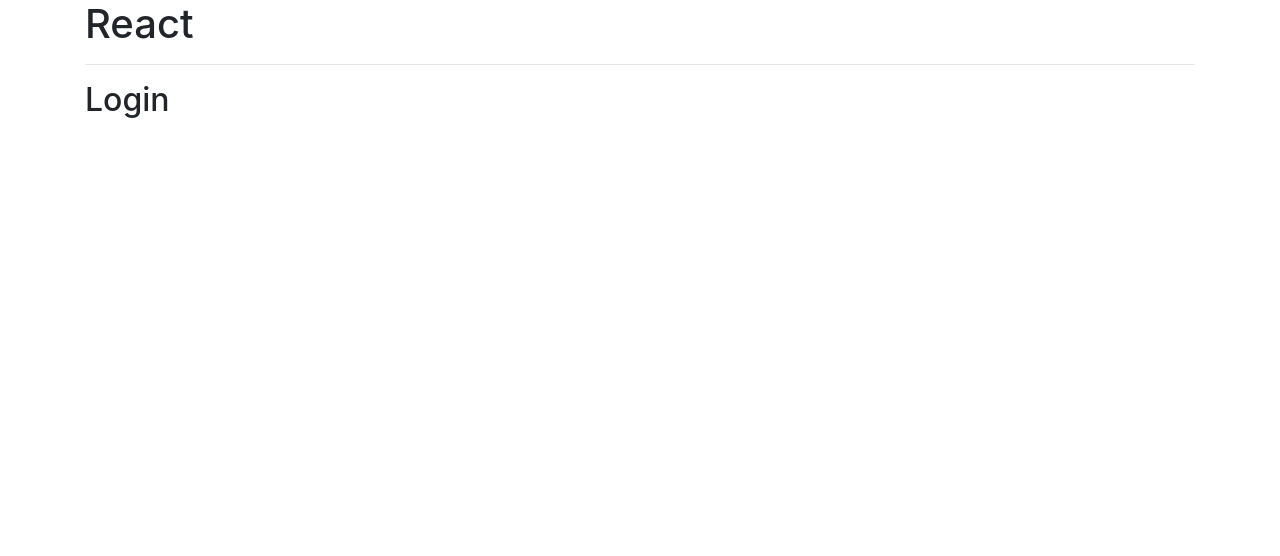
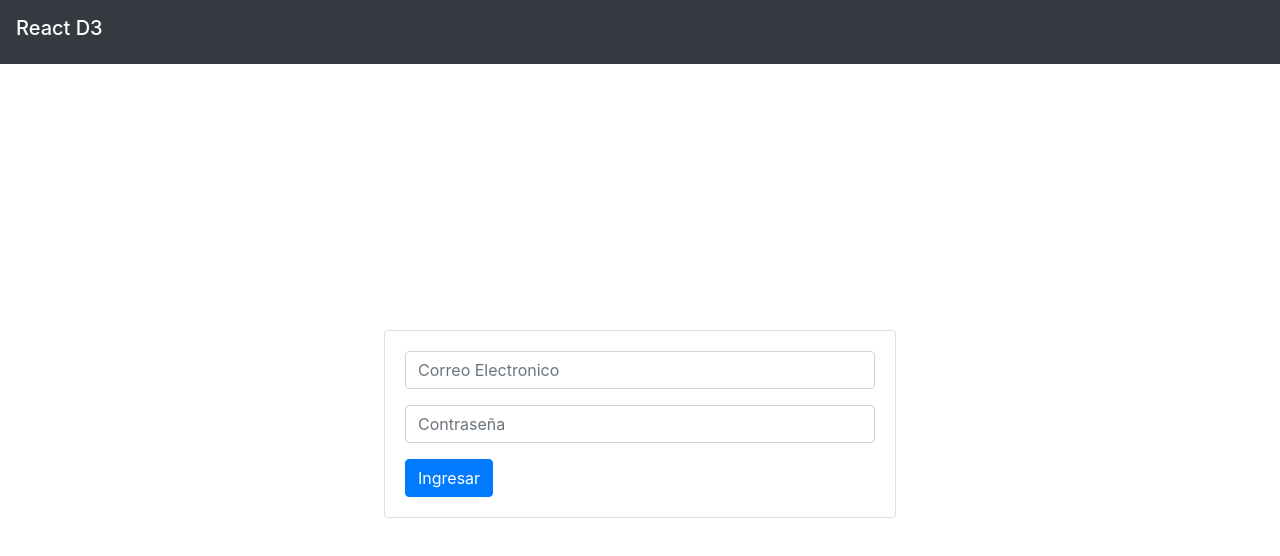
Before and after one commit to MirEnovi/D3jsTest, a React (Create React App) app: page / in a window 1280 px wide. Shown: the top 556 px of the page. Built offline with nearby package versions, Linux system fonts and the light colour scheme.

Commit message:
add navegation

```diff
--- a/src/App.js
+++ b/src/App.js
@@ -3,30 +3,34 @@
     BrowserRouter as Router,
     Switch,
     Route,
-    // Link
+    Redirect
 } from "react-router-dom"
 import NavbarComponent from './components/Navbar';
+import Login from './routes/Login.jsx';
+import Dashboard from './routes/Dashboard';
+
+// CSS
+import './css/app.css'
 
 function App() {
+
+
     return (
         <Router>
-            <div className="container">
-                < NavbarComponent / >
-                <hr />
+            <div className= "container-fluid px-0 style-container" >
+            userLogin = false
+                < NavbarComponent/>
                 <Switch>
                     <Route path="/" exact>
-                        <h2>
-                            Login
-                        </h2>
+                        { localStorage.getItem('token') ? <Redirect to="/dashboard"/> : <Login />}
                     </Route>
                 </Switch>
                 <Switch>
                     <Route path="/dashboard">
-                        <h2>
-                            Dashboard
-                        </h2>
+                        {  localStorage.getItem('token') ? <Dashboard/> : <Redirect to="/"/> }
                     </Route>
                 </Switch>
+
             </div>
         </Router>
     );
--- a/src/components/Navbar.jsx
+++ b/src/components/Navbar.jsx
@@ -1,10 +1,36 @@
-import React from 'react'
+import React, {Fragment, useState, useEffect} from 'react'
+import { useHistory } from "react-router-dom";
+
 
 const Navbar = () => {
+    const history = useHistory();
+    const [userToken, setUsertoken] = useState(null)
+
+    useEffect(() => {
+        let token = JSON.parse(localStorage.getItem('token'))
+        console.log(token);
+        if (token) {
+            setUsertoken({
+                token
+            })
+        }
+    }, []);
+
+    const logout = () => {
+        localStorage.clear();
+        setUsertoken(null);
+        history.push("/");
+    }
+    const exitButton = (
+        <button onClick={logout} className="btn btn-outline-light">Salir</button>
+    );
     return (
-        <div>
-            <h1>React</h1>
-        </div>
+        <Fragment>
+            <nav className="navbar navbar-dark bg-dark fixed-top">
+                <h3 className="navbar-brand" >React D3</h3>
+                { userToken ? exitButton : ''}
+            </nav>
+        </Fragment>
     );
 }
 
--- /dev/null
+++ b/src/css/app.css
@@ -0,0 +1,3 @@
+.style-container {
+  min-height: 100vh;
+}
--- /dev/null
+++ b/src/css/login.css
@@ -0,0 +1,9 @@
+.style-card {
+    min-width: 40%;
+}
+
+@media screen and (max-width: 600px) {
+  .style-card {
+    min-width: 90%;
+  }
+}
--- a/src/routes/dashboard.jsx
+++ b/src/routes/dashboard.jsx
@@ -0,0 +1,15 @@
+import React, {useEffect} from 'react'
+
+const Dashboard = () => {
+    useEffect(() => {
+        document.title = 'Dashboard'
+    });
+
+    return (
+        <div className="d-flex justify-content-center align-items-center style-container ">
+            <h2>Dashboard</h2>
+        </div>
+    );
+}
+
+export default Dashboard
--- a/src/routes/login.jsx
+++ b/src/routes/login.jsx
@@ -1 +1,85 @@
-import react from 'react'
+import React, { useState, useEffect } from "react";
+import '../css/login.css'
+import { useHistory, Redirect } from "react-router-dom";
+
+
+const Login = () => {
+    const history = useHistory()
+    const [user, setUser] = useState({
+        email: '',
+        password: '',
+        token: null
+    });
+    const [alert, setAlert] = useState({
+        alertWrong: false
+    });
+
+
+    useEffect(() => {
+        document.title = 'Login';
+    });
+
+    // function
+    const loginFucntion = (event) => {
+        event.preventDefault();
+        // hace login
+        if (user.email === 'correo@valido.com' && user.password === '123456') {
+            setUser({
+                token: 'eyJpc3MiOiJodHRwczpcL1wvbWFya2V0cGxhY2UuYWlkYy5teFwvYXBpXC92MlwvbG9naW4iLCJpYXQiOjE1OTgwNDAzOTIsIm5i'
+            })
+            localStorage.setItem('token', JSON.stringify('eyJpc3MiOiJodHRwczpcL1wvbWFya2V0cGxhY2UuYWlkYy5teFwvYXBpXC92MlwvbG9naW4iLCJpYXQiOjE1OTgwNDAzOTIsIm5i'));
+            // history.push("/dashboard");
+            return <Redirect to="/"></Redirect>
+
+        } else {
+            setAlert({
+                alertWrong: true
+            })
+        }
+    }
+    const handleInputChange = (event) => {
+        setUser({
+            ...user,
+            [event.target.name]: event.target.value
+        })
+    }
+    const alertMessage = (
+        <div className="alert alert-danger">Error en la autenticación</div>
+    );
+
+    return (
+        <div className="d-flex flex-column justify-content-center align-items-center style-container " >
+            { alert.alertWrong ? alertMessage : '' }
+            <div className="card style-card">
+                <div className="card-body">
+                    <form  onSubmit={loginFucntion}>
+                        <div className="form-group">
+                            <input
+                                placeholder="Correo Electronico"
+                                type="email"
+                                className="form-control"
+                                name="email"
+                                onChange={handleInputChange}
+                            />
+
+                        </div>
+                        <div className="form-group">
+                            <input
+                                placeholder="Contraseña"
+                                type="password"
+                                className="form-control"
+                                name="password"
+                                onChange={handleInputChange}
+                            />
+
+                        </div>
+
+                        <button type="submit" className="btn btn-primary">Ingresar</button>
+                    </form>
+                </div>
+            </div>
+        </div>
+    )
+}
+
+export default Login;
```
